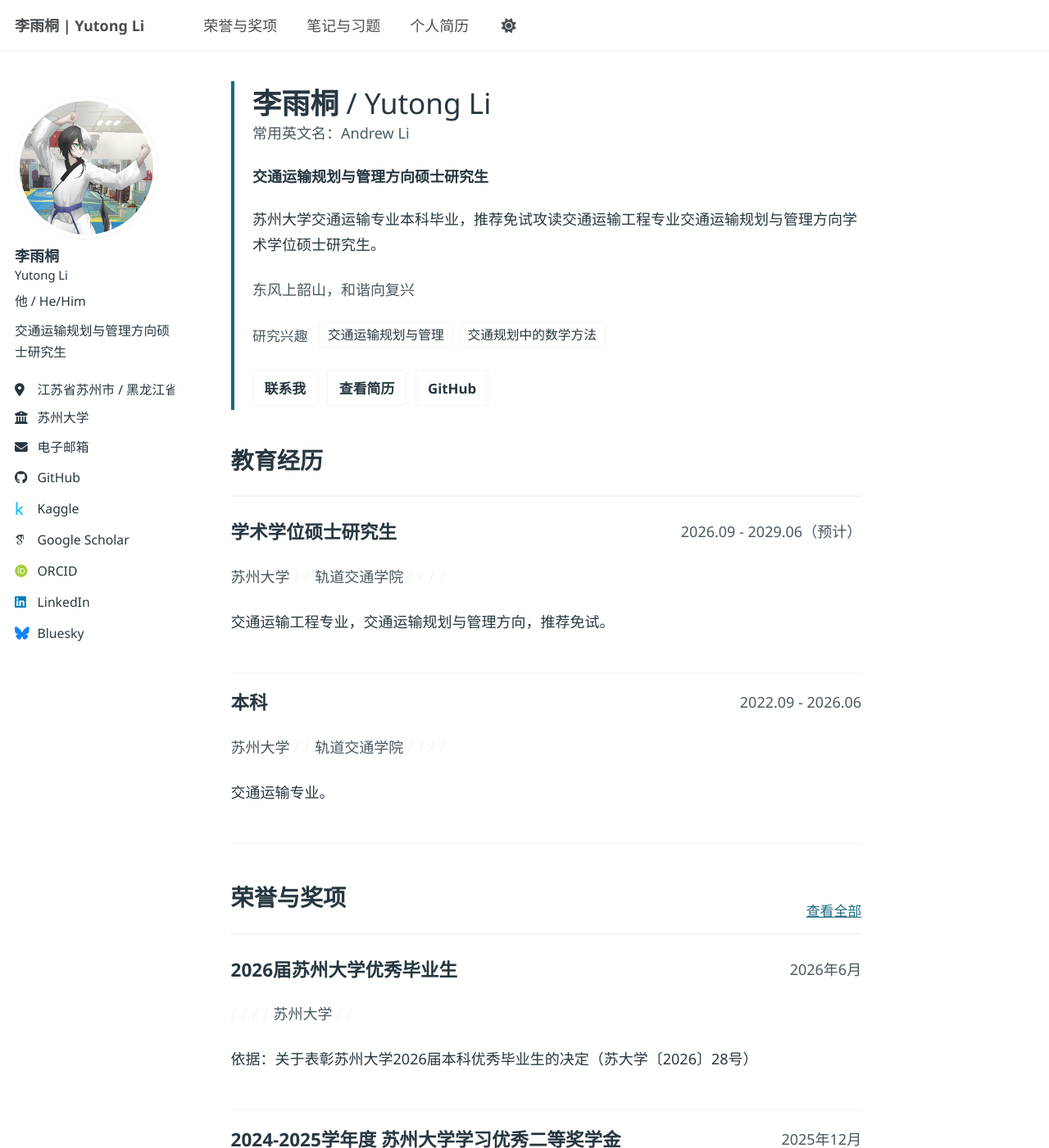
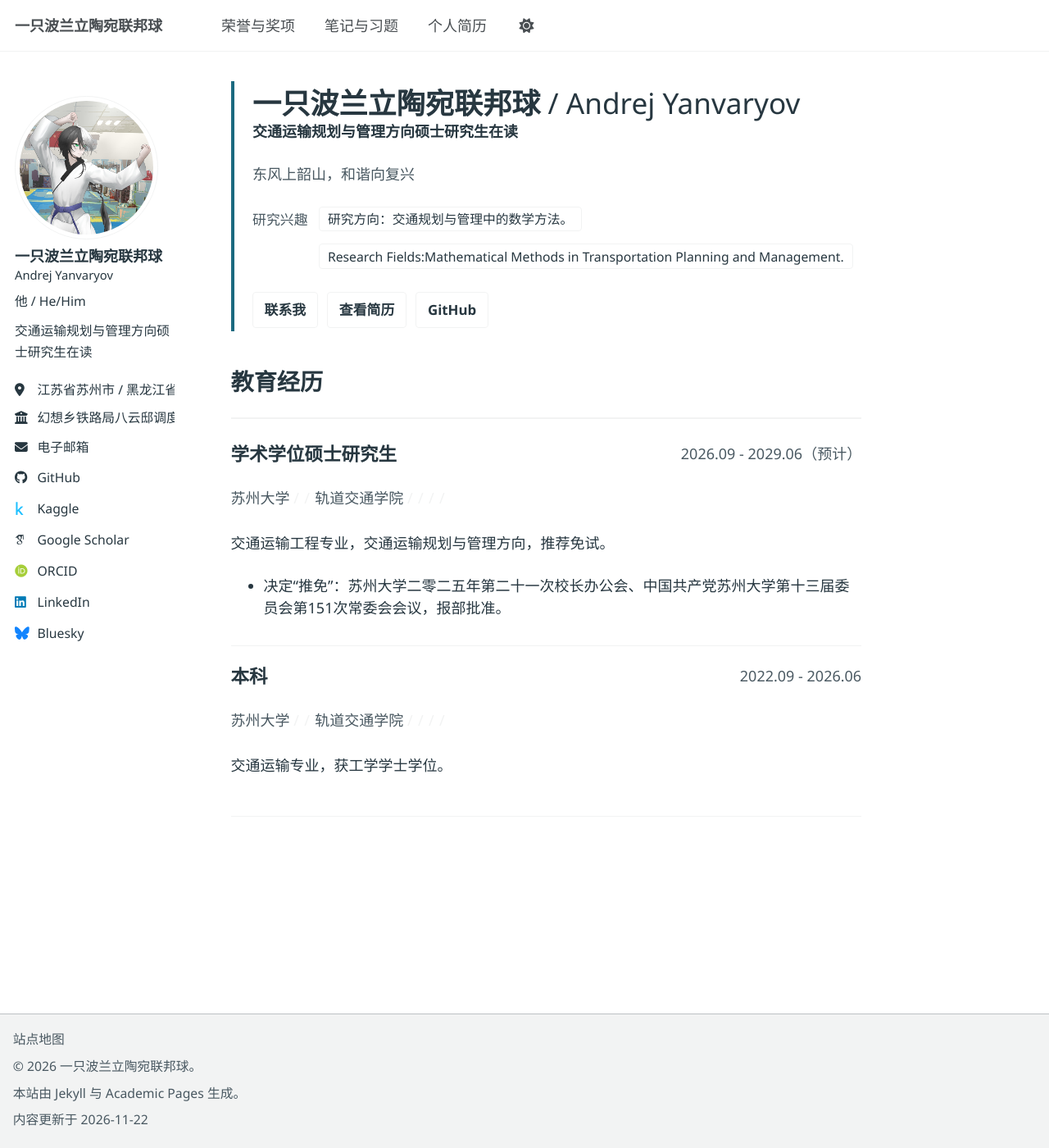
Before and after one commit to lytCNAORevision2018/lytCNAORevision2018.github.io, a Jekyll site: the page built from _pages/about.md, in a window 1280 px wide and 1400 px high. Shown: the whole window at 82% size. Built offline with Jekyll 4.4.1, drawn with Linux system fonts in a browser that asks for light colours; some web fonts are replaced; a script bundle is joined from its source files by our own code; library files that are not in the unit come from our copies; part of the change alters nothing that is shown; some of the changed text lies outside the part shown.

Commit message:
更新个人主页 2026/11/22

```diff
--- a/_data/site_content.json
+++ b/_data/site_content.json
@@ -1,7 +1,7 @@
 {
   "version": 1,
   "meta": {
-    "siteTitle": "李雨桐 | Yutong Li",
+    "siteTitle": "一只波兰立陶宛联邦球",
     "description": "欢迎来到本人的个人主页。",
     "siteUrl": "https://lytcnaorevision2018.github.io/",
     "lastUpdated": "2026-11-22"
@@ -12,15 +12,15 @@
     "preferredName": "Andrew Li",
     "pronouns": "他 / He/Him",
     "headline": "交通运输规划与管理方向硕士研究生",
-    "summary": "苏州大学交通运输专业本科毕业，推荐免试攻读交通运输工程专业交通运输规划与管理方向学术学位硕士研究生。",
+    "summary": "苏州大学交通运输专业本科毕业，推荐免试攻读本校交通运输工程专业交通运输规划与管理方向学术学位硕士研究生。\n研究方向：交通规划与管理中的数学方法。",
     "motto": "东风上韶山，和谐向复兴",
     "institution": "苏州大学",
     "location": "江苏省苏州市 / 黑龙江省佳木斯市",
     "email": "twahzlixuanyuan@163.com",
     "avatar": "profile-user.jpg",
     "researchInterests": [
-      "交通运输规划与管理",
-      "交通规划中的数学方法"
+      "交通规划与管理中的数学方法",
+      "Mathematical Methods in Transportation Planning and Management"
     ],
     "links": {
       "github": "https://github.com/lytCNAORevision2018",
@@ -39,11 +39,14 @@
       "department": "轨道交通学院",
       "period": "2026.09 - 2029.06（预计）",
       "summary": "交通运输工程专业，交通运输规划与管理方向，推荐免试。",
-      "highlights": [],
+      "highlights": [
+        "决定“推免”：苏州大学二零二五年第二十一次校长办公会、中国共产党苏州大学第十三届委员会第151次常委会会议，报部批准。"
+      ],
       "tags": [],
       "links": [],
       "featured": true,
-      "published": true
+      "published": true,
+      "documentPages": []
     },
     {
       "id": "suda-bachelor-2022",
@@ -51,12 +54,13 @@
       "institution": "苏州大学",
       "department": "轨道交通学院",
       "period": "2022.09 - 2026.06",
-      "summary": "交通运输专业。",
+      "summary": "交通运输专业，获工学学士学位。",
       "highlights": [],
       "tags": [],
       "links": [],
       "featured": true,
-      "published": true
+      "published": true,
+      "documentPages": []
     }
   ],
   "projects": [],
@@ -84,7 +88,7 @@
       "tags": [],
       "links": [],
       "documentPages": [],
-      "featured": true,
+      "featured": false,
       "published": true,
       "issuer": "苏州大学",
       "level": "校级二等奖学金",
@@ -145,6 +149,48 @@
       "issuer": "苏州大学",
       "level": "校级精神文明奖学金",
       "date": "2024年12月"
+    },
+    {
+      "id": "awards-mwr5luil",
+      "title": "2022-2023年学年度 苏州大学学习优秀二等奖学金",
+      "summary": "依据：关于表彰苏州大学2022-2023学年校设奖学金及捐赠奖学金获奖学生的决定（苏大学〔2024〕14号）",
+      "highlights": [],
+      "tags": [],
+      "links": [],
+      "documentPages": [],
+      "featured": false,
+      "published": true,
+      "issuer": "苏州大学",
+      "level": "校级二等奖学金",
+      "date": "2023年12月"
+    },
+    {
+      "id": "awards-mwr5ob5p",
+      "title": "2022-2023年学年度 苏州大学创新创业二等奖学金",
+      "summary": "依据：关于表彰苏州大学2022-2023学年校设奖学金及捐赠奖学金获奖学生的决定（苏大学〔2024〕14号）",
+      "highlights": [],
+      "tags": [],
+      "links": [],
+      "documentPages": [],
+      "featured": false,
+      "published": true,
+      "issuer": "苏州大学",
+      "level": "校级二等奖学金",
+      "date": "2023年12月"
+    },
+    {
+      "id": "awards-mwr5p09p",
+      "title": "2022-2023年学年度 苏州大学综合奖学金",
+      "summary": "依据：关于表彰苏州大学2022-2023学年校设奖学金及捐赠奖学金获奖学生的决定（苏大学〔2024〕14号）",
+      "highlights": [],
+      "tags": [],
+      "links": [],
+      "documentPages": [],
+      "featured": false,
+      "published": true,
+      "issuer": "苏州大学",
+      "level": "校级综合奖学金",
+      "date": "2023年12月"
     }
   ],
   "talks": [],
@@ -166,7 +212,17 @@
   "skills": [],
   "website": {
     "profile": {
-      "avatar": "website-profile.jpg"
+      "avatar": "website-profile.jpg",
+      "nameEn": "Andrej Yanvaryov",
+      "summary": "",
+      "institution": "幻想乡铁路局八云邸调度指挥中心/幻想乡铁路局关工委/幻想乡铁路局老干部活动中心",
+      "headline": "交通运输规划与管理方向硕士研究生在读",
+      "preferredName": "Andrew Li",
+      "researchInterests": [
+        "研究方向：交通规划与管理中的数学方法。",
+        "Research Fields:Mathematical Methods in Transportation Planning and Management."
+      ],
+      "name": "一只波兰立陶宛联邦球"
     },
     "home": {
       "sections": [
@@ -190,7 +246,7 @@
           "key": "experiences",
           "title": "实习与实践",
           "description": "",
-          "visible": true,
+          "visible": false,
           "source": "featured",
           "limit": 3
         },
@@ -198,7 +254,7 @@
           "key": "awards",
           "title": "荣誉与奖项",
           "description": "",
-          "visible": true,
+          "visible": false,
           "source": "featured",
           "limit": 3
         },
@@ -206,7 +262,7 @@
           "key": "talks",
           "title": "分享与讲座",
           "description": "",
-          "visible": true,
+          "visible": false,
           "source": "featured",
           "limit": 3
         },
@@ -214,7 +270,7 @@
           "key": "notes",
           "title": "笔记与习题",
           "description": "",
-          "visible": true,
+          "visible": false,
           "source": "featured",
           "limit": 3
         },
@@ -222,7 +278,7 @@
           "key": "outsideResearch",
           "title": "科研学习以外",
           "description": "",
-          "visible": true,
+          "visible": false,
           "source": "featured",
           "limit": 3
         },
@@ -239,7 +295,7 @@
     "text": {
       "home": {
         "preferredName": {
-          "visible": true,
+          "visible": false,
           "label": "常用英文名："
         },
         "interests": {
@@ -259,7 +315,7 @@
           "label": "GitHub"
         },
         "more": {
-          "visible": true,
+          "visible": false,
           "label": "查看全部"
         }
       },
@@ -278,7 +334,7 @@
         }
       },
       "footer": {
-        "contactVisible": true,
+        "contactVisible": false,
         "copyrightVisible": true,
         "creditsVisible": true,
         "noteVisible": true,
```
